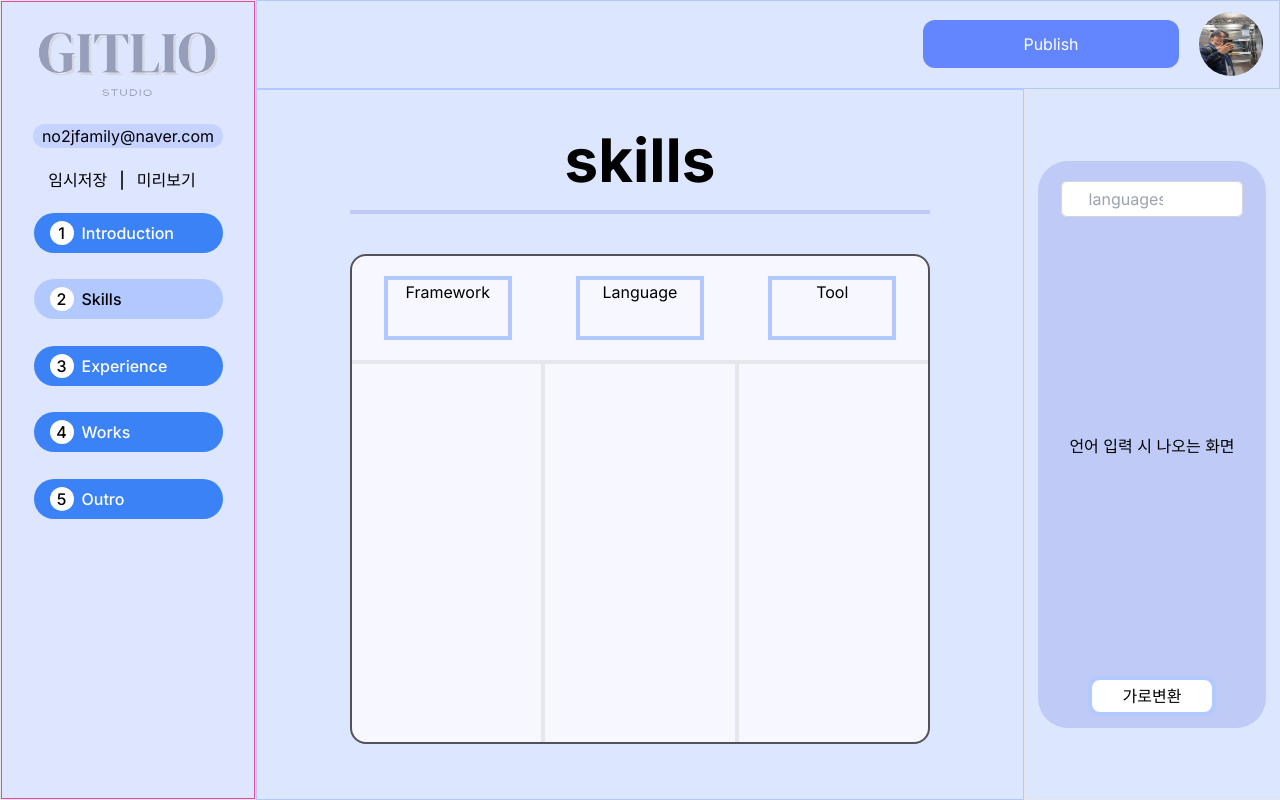
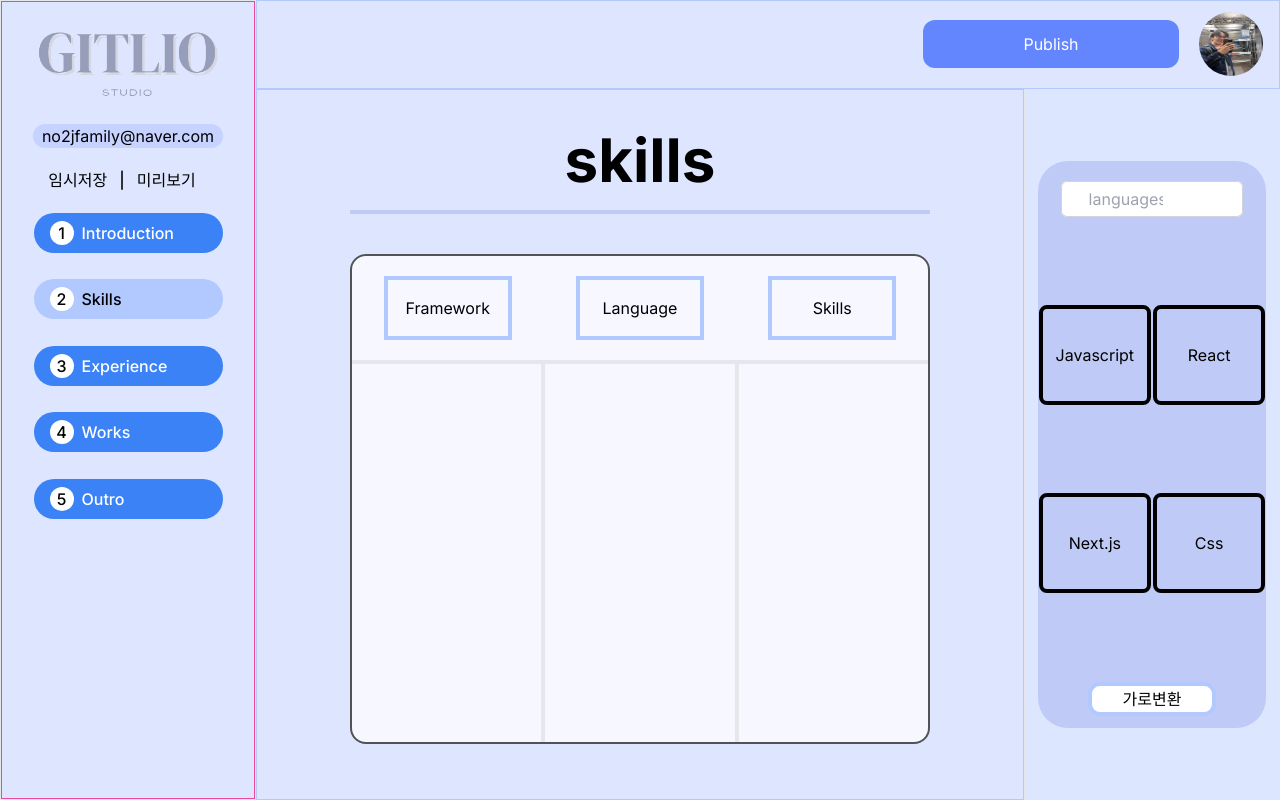
Before and after one commit to TU-GitLio/frontend, a Next.js app in the folder gitlio/: page /skills in a window 1280 px wide. Built offline with nearby package versions, Linux system fonts and the light colour scheme.

Commit message:
feat: skill페이지 퍼블리싱 완료, 기본테마 설정

```diff
--- a/gitlio/app/(edit)/experience/page.tsx
+++ b/gitlio/app/(edit)/experience/page.tsx
@@ -6,12 +6,12 @@ import Title from "@/components/Title";
 export default function ExperiencePage() {
   return (
     <>
-      <div className="w-full h-full grid bg-[#DDE5FF] grid-cols-5 grid-rows-9">
+      <div className="w-full h-full grid bg-primary grid-cols-5 grid-rows-9">
         <div className="flex justify-center col-span-1 row-span-9 h-full border border-blue-400">
           <SideBar />
         </div>
         <EditHeader />
-        <div className="col-span-4 row-span-8 h-full bg-[#DCE6FF] border border-blue-400">
+        <div className="col-span-4 row-span-8 h-full bg-primary border border-blue-400">
           <div className="flex flex-col h-full items-center px-5 ">
             <Title />
             <EditBuilder />
--- a/gitlio/app/(edit)/introduction/default-page.tsx
+++ /dev/null
@@ -1,21 +0,0 @@
-export default function DefaultPage() {
-  return (
-    <>
-      <div className=" w-screen h-screen bg-[#c5f0c0] grid grid-cols-5 ">
-        <div className=" h-screen">
-          <div className="col-span-1 row-span-10 w-[130] h-full bg-gray-500 border border-red-400">
-            <p className="text-white">왼쪽 사이드 내용</p>
-          </div>
-        </div>
-        <div className="col-span-4 row-span-1 h-screen bg-purple-400 border border-purple-800">
-          <div className="col-span-4 row-span-1 h-[100px] bg-purple-200 border border-purple-800">
-            <p>헤더 div 내용</p>
-          </div>
-          <div className="col-span-3 row-span-1 h-[300px] bg-gray-300 border border-green-400">
-            <p>중앙 사이드 내용</p>
-          </div>
-        </div>
-      </div>
-    </>
-  );
-}
--- a/gitlio/app/(edit)/introduction/page.tsx
+++ b/gitlio/app/(edit)/introduction/page.tsx
@@ -6,19 +6,19 @@ import Title from "@/components/Title";
 export default function IntroductionPage() {
   return (
     <>
-      <div className="w-full h-full grid bg-[#DDE5FF] grid-cols-5 grid-rows-9">
+      <div className="w-full h-full grid bg-primary grid-cols-5 grid-rows-9">
         <div className="flex justify-center row-span-9 col-span-1 relative h-full border border-blue-400">
           <SideBar />
         </div>
         <EditHeader />
-        <div className="col-span-3 row-span-8 h-full bg-[#DCE6FF] border border-blue-400">
+        <div className="col-span-3 row-span-8 h-full bg-primary border border-blue-400">
           <div className="flex flex-col h-full items-center px-5 ">
             <Title />
             <EditBuilder />
           </div>
         </div>
 
-        <div className="flex justify-center items-center col-span-1 row-span-8 h-full bg-[#DCE6FF] border border-blue-400">
+        <div className="flex justify-center items-center col-span-1 row-span-8 h-full bg-primary border border-blue-400">
           <div className="w-[90%] h-[80%] bg-[#BFCBF6] rounded-[30px] flex justify-center">
             <div className="w-[40%] h-[24%] bg-[#6385FD] rounded-[20px] flex items-center text-center justify-center ml-0 mt-10 text-white">
               레이아웃1
--- a/gitlio/app/(edit)/outro/page.tsx
+++ b/gitlio/app/(edit)/outro/page.tsx
@@ -6,19 +6,19 @@ import Title from "@/components/Title";
 export default function OutroPage() {
   return (
     <>
-      <div className="w-full h-full grid bg-[#DDE5FF] grid-cols-5 grid-rows-9">
+      <div className="w-full h-full grid bg-primary grid-cols-5 grid-rows-9">
         <div className="flex justify-center row-span-9 col-span-1 relative h-full border border-blue-400">
           <SideBar />
         </div>
         <Header />
-        <div className="col-span-3 row-span-8 h-full bg-[#DCE6FF] border border-blue-400">
+        <div className="col-span-3 row-span-8 h-full bg-primary border border-blue-400">
           <div className="flex flex-col h-full items-center px-5 ">
             <Title />
             <EditBuilder />
           </div>
         </div>
 
-        <div className="flex justify-center items-center col-span-1 row-span-8 h-full bg-[#DCE6FF] border border-blue-400">
+        <div className="flex justify-center items-center col-span-1 row-span-8 h-full bg-[primary] border border-blue-400">
           <div className="w-[90%] h-[80%] bg-[#BFCBF6] rounded-[30px] flex justify-center">
             <div className="w-[40%] h-[24%] bg-[#6385FD] rounded-[20px] flex items-center text-center justify-center ml-0 mt-10 text-white">
               레이아웃1
--- a/gitlio/app/(edit)/skills/page.tsx
+++ b/gitlio/app/(edit)/skills/page.tsx
@@ -6,24 +6,24 @@ import Title from "@/components/Title";
 export default function SkillsPage() {
   return (
     <>
-      <div className="w-full h-full grid bg-[#DDE5FF] grid-cols-5 grid-rows-9">
+      <div className="w-full h-full grid bg-primary grid-cols-5 grid-rows-9">
         <div className="flex justify-center row-span-9 col-span-1 relative h-full border border-#B1C9FF]">
           <SideBar />
         </div>
         <Header />
-        <div className="col-span-3 row-span-8 h-full bg-[#DCE6FF] border border-[#B1C9FF]">
+        <div className="col-span-3 row-span-8 h-full bg-primary border border-[#B1C9FF]">
           <div className="flex flex-col h-full items-center px-5 ">
             <Title />
             <EditBuilder>
-              <div className="flex flex-row justify-around mt-5 pb-5 border-b-4">
-                <div className="w-32 h-16 border-[#B1C9FF] border-4 text-center">
-                  Framework
+              <div className="flex flex-row justify-around items-center text-center mt-5 pb-5 border-b-4">
+                <div className="flex flex-col justify-center items-center w-32 h-16 border-[#B1C9FF] border-4">
+                  <div className="">Framework</div>
                 </div>
-                <div className="w-32 h-16 border-[#B1C9FF] border-4 text-center">
-                  Language
+                <div className="flex flex-col justify-center items-center  w-32 h-16 border-[#B1C9FF] border-4">
+                  <div className="">Language</div>
                 </div>
-                <div className="w-32 h-16 border-[#B1C9FF] border-4 text-center">
-                  Tool
+                <div className="flex flex-col justify-center items-center  w-32 h-16 border-[#B1C9FF] border-4">
+                  <div className="">Skills</div>
                 </div>
               </div>
               <div className="flex flex-row justify-evenly h-[calc(100%-108px)]">
@@ -43,8 +43,23 @@ export default function SkillsPage() {
               />
             </div>
 
-            <div>
-              <div>언어 입력 시 나오는 화면</div>
+            <div className="flex flex-col justify-evenly items-center w-full h-full">
+              <div className="w-full flex flex-row justify-around items-center">
+                <div className="flex flex-col justify-center hover:font-bold hover:bg-gray-50 rounded-lg basis-28 h-[100px] border-black  border-4 text-center">
+                  <div>Javascript</div>
+                </div>
+                <div className="flex flex-col justify-center hover:font-bold hover:bg-gray-50 rounded-lg basis-28 h-[100px] border-black  border-4 text-center">
+                  <div>React</div>
+                </div>
+              </div>
+              <div className="w-full flex flex-row justify-around items-center">
+                <div className="flex flex-col justify-center hover:font-bold hover:bg-gray-50 rounded-lg basis-28 h-[100px] border-black border-4 text-center">
+                  <div>Next.js</div>
+                </div>
+                <div className="flex flex-col justify-center hover:font-bold hover:bg-gray-50 rounded-lg basis-28 h-[100px] border-black  border-4 text-center">
+                  <div>Css</div>
+                </div>
+              </div>
             </div>
 
             <div className="flex flex-row justify-center items-center mb-3 w-32 h-10 rounded-xl cursor-pointer border-[#B1C9FF] bg-white text-black border-4">
--- a/gitlio/components/EditBuilder.tsx
+++ b/gitlio/components/EditBuilder.tsx
@@ -7,7 +7,7 @@ interface EditBuilderProps {
 const EditBuilder: React.FC<EditBuilderProps> = ({ children }) => {
   return (
     <div className="flex flex-col justify-start items-start w-4/5 h-full">
-      <div className="w-full h-[90%] bg-[#F6F7FF] border-[#525356] border-2 rounded-2xl ">
+      <div className="w-full h-[90%] bg-[#F6F7FF] border-[#525356] border-2 rounded-2xl items-center">
         {children}
       </div>
     </div>
--- a/gitlio/components/EditHeader.tsx
+++ b/gitlio/components/EditHeader.tsx
@@ -4,7 +4,7 @@ import PublishBtn from "./PublishBtn";
 
 export default function EditHeader() {
   return (
-    <div className="flex items-center justify-end col-span-4 row-span-1 w-full h-full bg-[#DCE6FF] border border-[#B1C9FF] px-4">
+    <div className="flex items-center justify-end col-span-4 row-span-1 w-full h-full bg-primary border border-[#B1C9FF] px-4">
       <PublishBtn />
       <div className="ml-5 w-16 h-16">
         <img className="w-full h-full rounded-full" src="/gdsc.jpg"></img>
--- a/gitlio/tailwind.config.ts
+++ b/gitlio/tailwind.config.ts
@@ -13,6 +13,9 @@ const config: Config = {
         "gradient-conic":
           "conic-gradient(from 180deg at 50% 50%, var(--tw-gradient-stops))",
       },
+      colors: {
+        primary: "#DDE5FF",
+      },
     },
     screens: {
       sm: { min: "265px", max: "768px" },
```
Also changed, not shown: gitlio/components/SideBar.tsx (+11 -11 lines).
